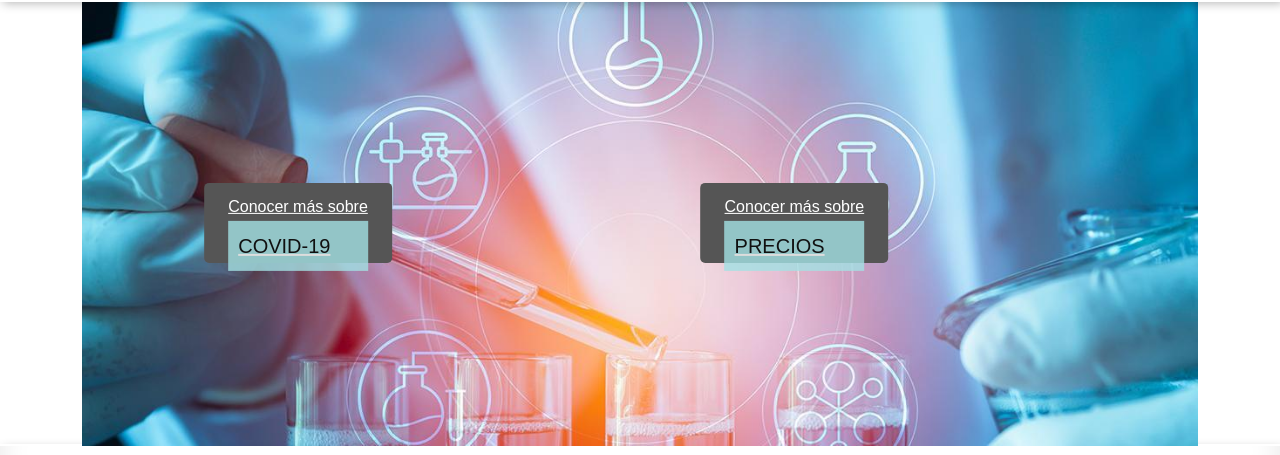
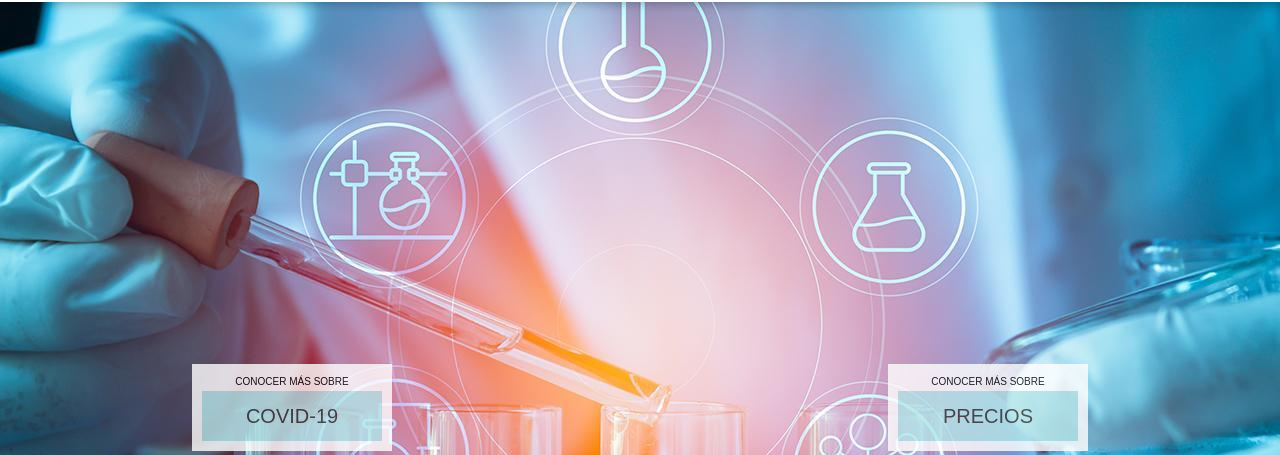
Before and after one commit to tephsperber/AG-Test, a plain HTML site: page index.html in a window 1280 px wide. Shown: the part 93-548 px from the top of the page. Drawn offline with nearby package versions, Linux system fonts and the light colour scheme.

Commit message:
cambios en css

```diff
--- a/index.html
+++ b/index.html
@@ -62,11 +62,11 @@
 
 	<main>
 		<!-- Portada -->
-<div class="container">
+<div>
 		<img class="portada" src="img/fotolaboratorio2.jpeg" alt="Info" />
-		<a class="button1" aria-current="page" href="covid.html">Conocer más sobre <span>COVID-19</span></a>
+		<a class=" button1 btn2" aria-current="page" href="covid.html">Conocer más sobre <span>COVID-19</span></a>
 
-		<a class="button2" aria-current="page" href="precios.html">Conocer más sobre <span>Precios</span></a>
+		<a class=" button2 btn2" aria-current="page" href="precios.html">Conocer más sobre <span>Precios</span></a>
 
 		</div>
 
--- a/scss/estilosSCSS.scss
+++ b/scss/estilosSCSS.scss
@@ -106,47 +106,18 @@ h2 {
 
 /*Botones portada*/
 
-
-.container {
-		position: relative;
-		width: 100%;
-}
-.container img {
-	width: 100%;
-	height: auto;
-  }
-
-  .container .button1 {
+.button1 {
 	position: absolute;
-	top: 50%;
-	left: 20%;
-	transform: translate(-50%, -50%);
-	-ms-transform: translate(-50%, -50%);
-	background-color: #555;
-	color: white;
-	font-size: 16px;
-	padding: 12px 24px;
-	border: none;
-	cursor: pointer;
-	border-radius: 5px;
-  }
-
-  .container .button2 {
+	bottom: 12%;
+	left: 15%;
+}
+
+.button2 {
 	position: absolute;
-	top: 50%;
-	right: 20%;
-	transform: translate(-50%, -50%);
-	-ms-transform: translate(-50%, -50%);
-	background-color: #555;
-	color: white;
-	font-size: 16px;
-	padding: 12px 24px;
-	border: none;
-	cursor: pointer;
-	border-radius: 5px;
-  }
-
-/*
+	bottom: 12%;
+	right: 15%;
+}
+
 .btn2 {
 	font-size: 10px;
 	color: black;
@@ -161,7 +132,7 @@ h2 {
 	text-decoration: none;
 	text-align: center;
 	font-weight: 500;
-}*/
+}
 
 span {
 	font-size: 20px;
```
Also changed, not shown: scss/estilosSCSS.css, 1 other file.
